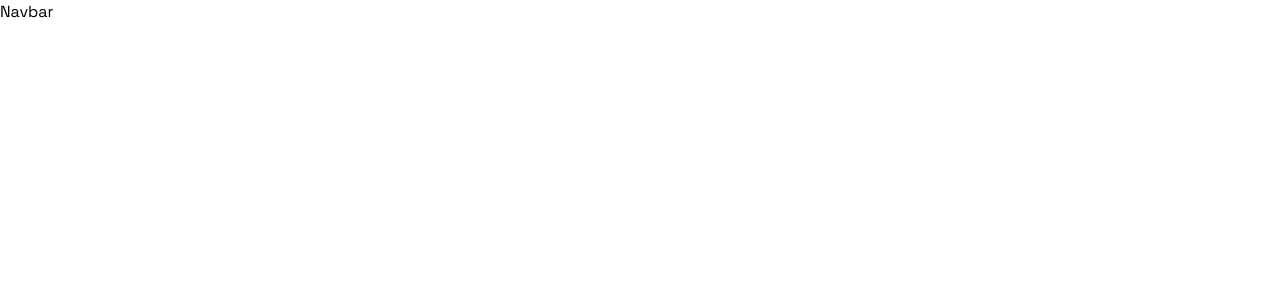
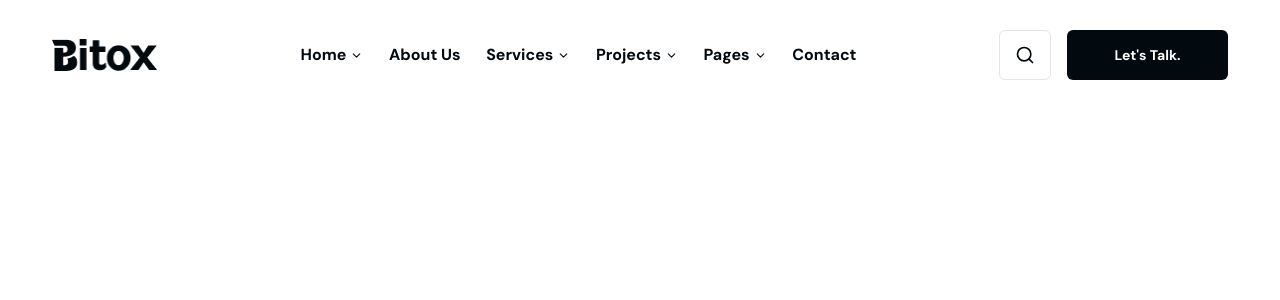
Before and after one commit to Mostofa-zaman/bitox-business-consulting-website, a Next.js app: page / in a window 1280 px wide. Shown: the top 300 px of the page. Built offline with nearby package versions, Linux system fonts and the light colour scheme.

Commit message:
feat(navbar): implement desktop navbar with reusable navigation hook

```diff
--- a/src/components/layout/NavbarOne.jsx
+++ b/src/components/layout/NavbarOne.jsx
@@ -1,95 +1,92 @@
 "use client";
 
-import { useState, useEffect, useRef, useCallback } from "react";
+import { useState } from "react";
 import { usePathname } from "next/navigation";
+import Link from "next/link";
+import Image from "next/image";
+import { Search } from "lucide-react";
+import {
+  NAV_LINKS,
+  DesktopNavItem,
+} from "@/components/helper/helpers";
+import ButtonThree from "../common/ButtonThree";
+
+function useNavbar() {
+  const pathname = usePathname();
+
+  const [openDropdown] = useState(null);
+  const [scrolled] = useState(false);
+
+  return {
+    pathname,
+    scrolled,
+    openDropdown,
+  };
+}
 
 const NavbarOne = () => {
-  const pathname = usePathname();
-
-  const [openDropdown, setOpenDropdown] = useState(null);
-  const [openMobileDropdown, setOpenMobileDropdown] = useState(null);
-  const [mobileOpen, setMobileOpen] = useState(false);
-  const [scrolled, setScrolled] = useState(false);
-  const [isHovered, setIsHovered] = useState(false);
-
-  const closeTimer = useRef(null);
-
-  // Reset navbar state on route change
-  useEffect(() => {
-    setMobileOpen(false);
-    setOpenDropdown(null);
-    setOpenMobileDropdown(null);
-  }, [pathname]);
-
-  // Detect scroll
-  useEffect(() => {
-    const onScroll = () => {
-      setScrolled(window.scrollY > 10);
-    };
-
-    onScroll();
-
-    window.addEventListener("scroll", onScroll, {
-      passive: true,
-    });
-
-    return () => {
-      window.removeEventListener("scroll", onScroll);
-    };
-  }, []);
-
-  // Lock body scroll when mobile menu is open
-  useEffect(() => {
-    document.body.style.overflow = mobileOpen ? "hidden" : "";
-
-    return () => {
-      document.body.style.overflow = "";
-    };
-  }, [mobileOpen]);
-
-  // Cleanup dropdown timer
-  useEffect(() => {
-    return () => {
-      if (closeTimer.current) {
-        clearTimeout(closeTimer.current);
-      }
-    };
-  }, []);
-
-  const handleMouseEnter = useCallback((label) => {
-    if (closeTimer.current) {
-      clearTimeout(closeTimer.current);
-      closeTimer.current = null;
-    }
-
-    setOpenDropdown(label);
-  }, []);
-
-  const handleMouseLeave = useCallback(() => {
-    closeTimer.current = setTimeout(() => {
-      setOpenDropdown(null);
-      closeTimer.current = null;
-    }, 120);
-  }, []);
-
-  const toggleMobileDropdown = useCallback((label) => {
-    setOpenMobileDropdown((prev) =>
-      prev === label ? null : label
-    );
-  }, []);
-
-  const toggleMobileMenu = useCallback(() => {
-    setMobileOpen((prev) => !prev);
-  }, []);
-
-  const closeMobileMenu = useCallback(() => {
-    setMobileOpen(false);
-  }, []);
+  const {
+    pathname,
+    scrolled,
+    openDropdown,
+  } = useNavbar();
 
   return (
-    <nav>
-      <h2>Navbar</h2>
-    </nav>
+    <header
+      className={`fixed left-5 right-5 top-5 z-50 hidden lg:flex items-center justify-between px-8 h-[70px] rounded-md transition-all duration-300 ${
+        scrolled ? "bg-white shadow-lg" : "bg-white/90 backdrop-blur-md"
+      }`}
+    >
+      <Link href="/" aria-label="Go to homepage">
+        <Image
+          src="/images/logo/Nav_logo.png"
+          alt="Bitox"
+          width={106}
+          height={32}
+          priority
+        />
+      </Link>
+
+      <nav
+        className="flex items-center gap-[clamp(1rem,2vw,2rem)]"
+        aria-label="Main navigation"
+      >
+        {NAV_LINKS.map((link) => (
+          <DesktopNavItem
+            key={link.label}
+            link={link}
+            openDropdown={openDropdown}
+            pathname={pathname}
+            dropdownStyle="rounded"
+          />
+        ))}
+      </nav>
+
+      <div className="flex items-center gap-4">
+        <button
+          aria-label="Search"
+          className="text-primary hover:text-secondary border border-black/10 rounded-md py-[14px] px-[15px] transition-colors duration-200 cursor-pointer"
+        >
+          <Search size={20} />
+        </button>
+
+        <Link
+          href="/contact"
+          className="px-6.25 py-3.75 bg-primary text-white text-sm font-medium rounded-md transition-colors duration-300"
+        >
+          <ButtonThree
+            frontText="Let's Talk."
+            backText="Get started now"
+            backgroundColor="transparent"
+            fontSize={14}
+            paddingTop={0}
+            paddingBottom={0}
+            paddingLeft={0}
+            paddingRight={0}
+          />
+        </Link>
+      </div>
+    </header>
   );
 };
 
```
